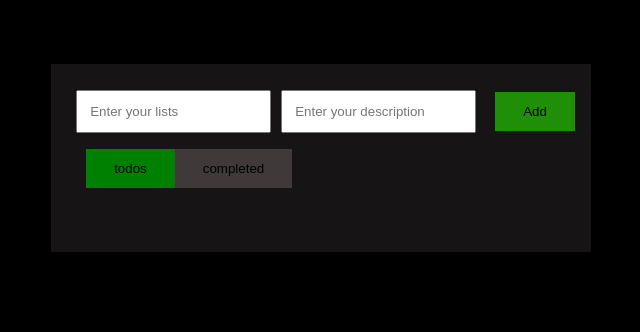
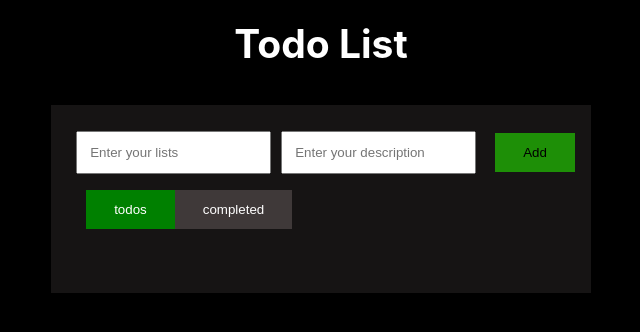
Before and after one commit to rajiii21/todolist, a React (Create React App) app: page / in a window 1280 px wide. Shown: the top 332 px of the page, without its empty margins (319-959 px from the left). Built offline with nearby package versions, Linux system fonts and the light colour scheme.

Commit message:
update build for gh-pages

```diff
--- a/src/Component/Todolist/Todolist.css
+++ b/src/Component/Todolist/Todolist.css
@@ -12,7 +12,7 @@ body {
 .todo-row {
     background-color: #161414;
     width: fit-content;
-    margin: 64px auto;
+    margin: 38px auto 64px;
     max-height: 80vh;
     overflow-y: auto;
     padding: 2%;
@@ -110,7 +110,7 @@ body {
 }
 
 .todos button {
-    color: black;
+    color:white;
     padding: 12px 28px;
     border: none;
     cursor: pointer;
@@ -124,3 +124,13 @@ body {
 #todos{
     background-color: gray;
 }
+.todo-title{
+    display: flex;
+    align-items: center;
+    justify-content: center;
+}
+.todo-title h1{
+    font-size: 39px;
+    color: white;
+    margin: 20px 0 0 0;
+}
--- a/src/Component/Todolist/Todolist.js
+++ b/src/Component/Todolist/Todolist.js
@@ -130,6 +130,9 @@ const Todolist = () => {
     return (
         <section className="todo-sec">
             <div className='todo-container'>
+                <div className="todo-title">
+                    <h1>Todo List</h1>
+                </div>
                 <div className='todo-row'>
                     <div className='todo-col'>
                         <input type='text' placeholder='Enter your lists' id="inputvalue" value={todovalue} name="todo" onChange={handle}></input>
```
